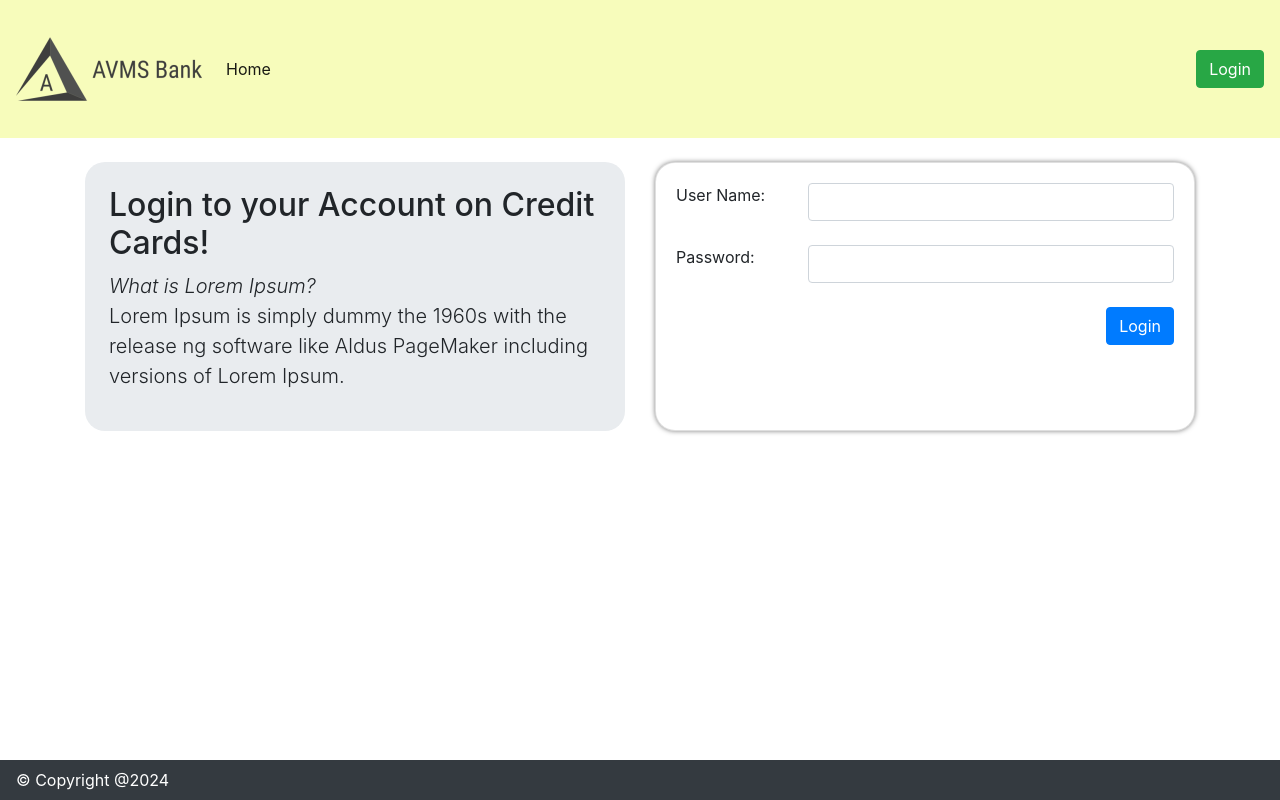
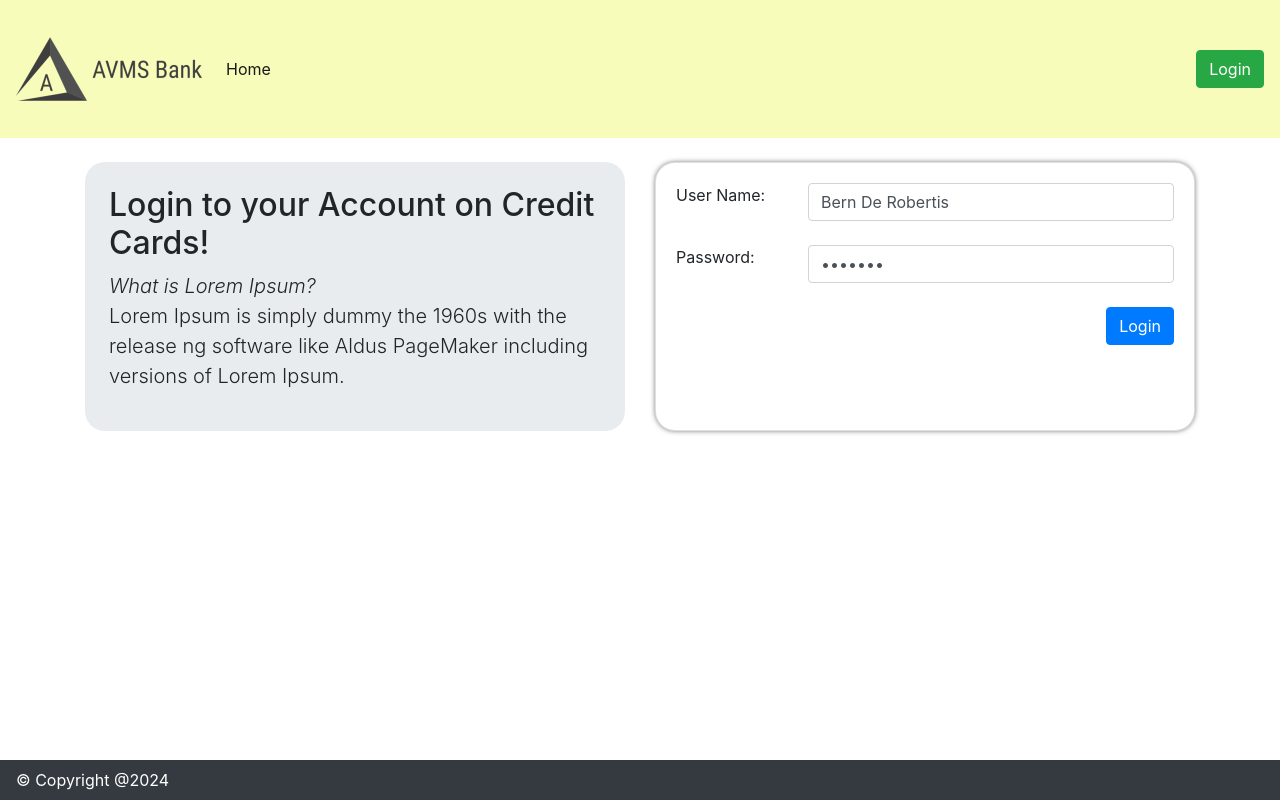
Before and after one commit to krsminesh/CreditApp, an Angular app: page /login in a window 1280 px wide. Built offline with nearby package versions, Linux system fonts and the light colour scheme.

Commit message:
Handling ngAfterContentChecked on header component - when u login success

```diff
--- a/src/app/common/header/header.component.ts
+++ b/src/app/common/header/header.component.ts
@@ -1,4 +1,4 @@
-import { Component, OnChanges, OnInit } from '@angular/core';
+import { Component, OnInit } from '@angular/core';
 import { Router } from '@angular/router';
 import { GlobalConstants } from 'src/app/global/globalConstants';
 import { SessionService } from 'src/app/service/session/session.service';
@@ -8,7 +8,7 @@ import { SessionService } from 'src/app/service/session/session.service';
   templateUrl: './header.component.html',
   styleUrls: ['./header.component.scss']
 })
-export class HeaderComponent implements OnInit, OnChanges{
+export class HeaderComponent implements OnInit{
   loginUrl = GlobalConstants.loginUrl
   isLoggedIn:boolean = false;
 
@@ -21,8 +21,8 @@ export class HeaderComponent implements OnInit, OnChanges{
       this.checkLogin();
   }
 
-  ngOnChanges(){
-
+  ngAfterContentChecked(){
+    this.checkLogin();
   }
 
   checkLogin(){
--- a/src/app/user/login/login.component.html
+++ b/src/app/user/login/login.component.html
@@ -19,13 +19,13 @@
                     <div class="row">
                         <div class="col-3">User Name:</div>
                         <div class="col-9">
-                            <input type="text" class="form-control" formControlName="userName"/>
+                            <input type="text" class="form-control" formControlName="userName" value="Bern De Robertis"/>
                         </div>
                     </div>
                     <div class="row mt-4">
                         <div class="col-3">Password:</div>
                         <div class="col-9">
-                            <input type="password" class="form-control" formControlName="password"/>
+                            <input type="password" class="form-control" formControlName="password" value="Rafting"/>
                         </div>
                     </div>
                     <div class="row mt-4">
--- a/src/app/user/login/login.component.ts
+++ b/src/app/user/login/login.component.ts
@@ -1,5 +1,5 @@
 import { Component } from '@angular/core';
-import { FormGroup, FormBuilder, Validators } from '@angular/forms';
+import { FormGroup, FormBuilder, Validators, FormControl } from '@angular/forms';
 import { Router } from '@angular/router';
 import { GlobalConstants } from 'src/app/global/globalConstants';
 import { ApiService } from 'src/app/service/api/api.service';
@@ -27,6 +27,10 @@ export class LoginComponent {
     this.userLoginFormReactive = this.formBuilder.group({
       userName: ['', Validators.required],
       password: ['', Validators.required]
+    });
+    this.userLoginFormReactive.patchValue({
+      userName: "Bern De Robertis",
+      password: "Rafting"
     });
   }
   clearFormFields() {
```
